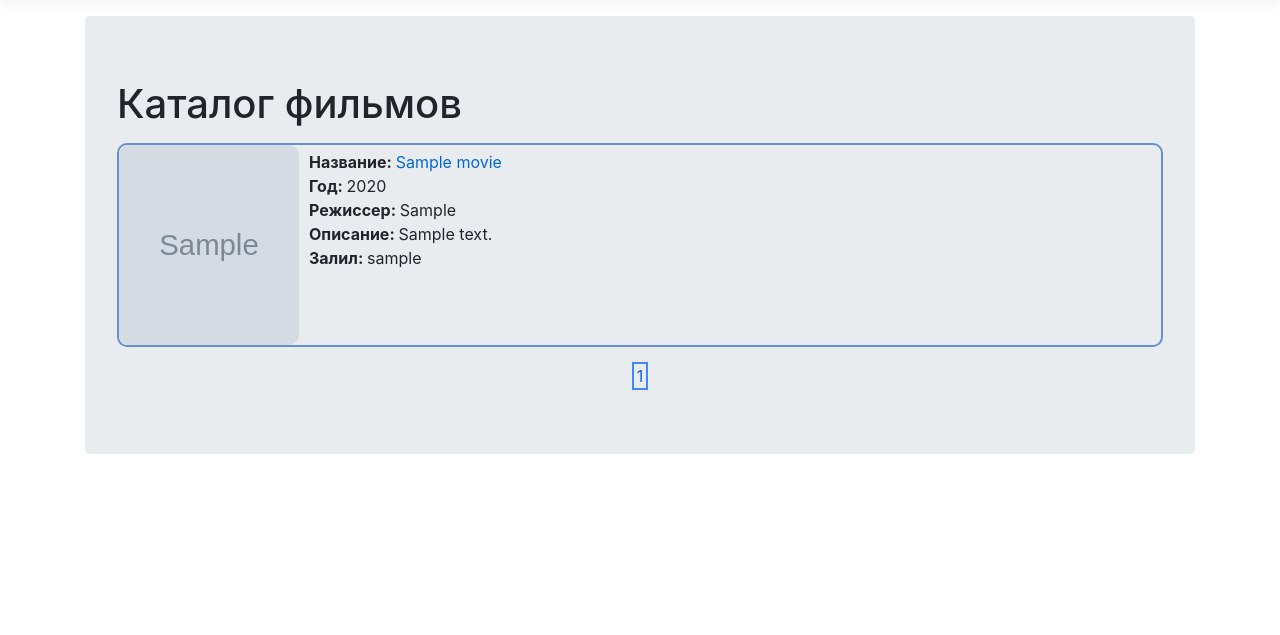
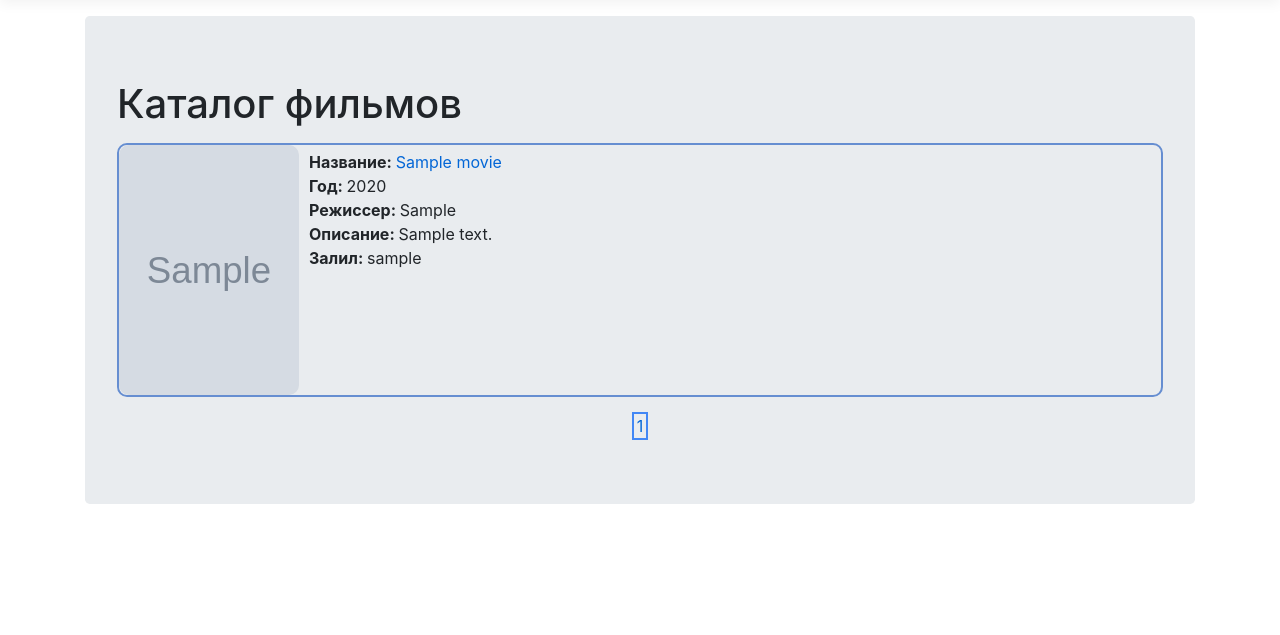
Before and after one commit to Lowl11/MovieCatalog, an ASP.NET Core app: page / in a window 1280 px wide. Shown: the part 57-692 px from the top of the page. Run offline with ASP.NET Core 8, Linux system fonts and the light colour scheme; tables that the repository leaves empty hold one stand-in row (values such as "Sample post"); grey boxes marked "Sample" are stand-in pictures.

Commit message:
Фикс стиля

```diff
--- a/MovieCatalog/wwwroot/css/movies.css
+++ b/MovieCatalog/wwwroot/css/movies.css
@@ -10,7 +10,7 @@
 .movie img {
     justify-self: flex-start;
     width: 180px;
-    height: 200px;
+    height: 250px;
     border-radius: 10px;
 }
 
```
